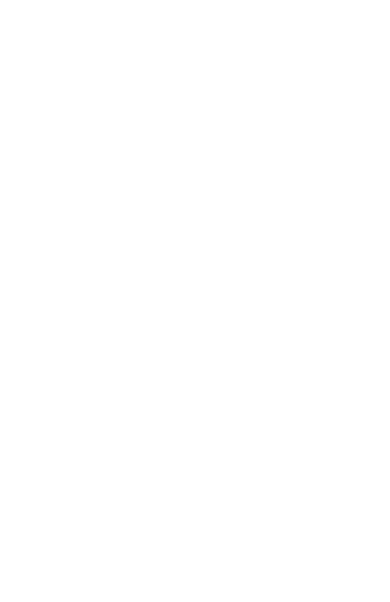
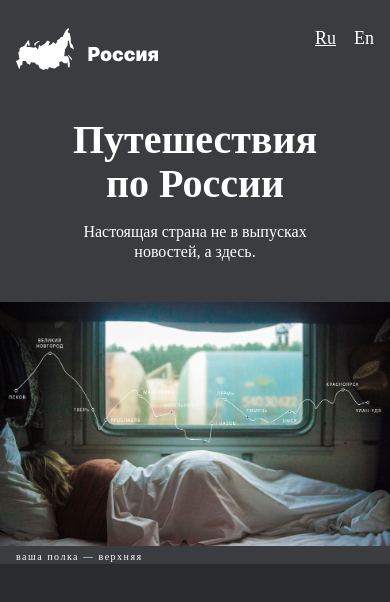
Before and after one commit to razumtsev/russian-travel-bms, a plain HTML site: page index.html in a window 390 px wide. Drawn offline with Linux system fonts and the light colour scheme.

Commit message:
header and lead are done

```diff
--- a/blocks/content/content.css
+++ b/blocks/content/content.css
@@ -1,3 +1,18 @@
 .content {
+  display: flex;
+  flex-direction: column;
+  align-items: center;
+  row-gap: 92px;
+}
 
+@media screen and (max-width: 1000px) {
+  .content {
+    row-gap: 88px;
+  }
 }
+
+@media screen and (max-width: 750px) {
+  .content {
+    row-gap: 64px;
+  }
+}
--- /dev/null
+++ b/blocks/header/__language/_is-active/header__language_is-active.css
@@ -0,0 +1,3 @@
+.header__language_is-active {
+  text-decoration: underline;
+}
--- /dev/null
+++ b/blocks/header/__language/header__language.css
@@ -0,0 +1,13 @@
+.header__language {
+  font-size: 24px;
+  font-weight: 400;
+  line-height: 28px;
+}
+
+@media screen and (max-width: 750px) {
+  .header__language {
+    font-size: 18px;
+    font-weight: 400;
+    line-height: 20px;
+  }
+}
--- /dev/null
+++ b/blocks/header/__languages/header__languages.css
@@ -0,0 +1,4 @@
+.header__languages {
+  display: flex;
+  column-gap: 18px;
+}
--- /dev/null
+++ b/blocks/header/__logo/header__logo.css
@@ -0,0 +1,11 @@
+.header__logo {
+  width: 176px;
+  height: 52px;
+}
+
+@media screen and (max-width: 750px) {
+  .header__logo {
+    width: 142px;
+    height: 42px;
+  }
+}
--- a/blocks/header/header.css
+++ b/blocks/header/header.css
@@ -1,3 +1,24 @@
 .header {
+  width: calc(100% - (48px * 2));
+  display: flex;
+  justify-content: space-between;
+  margin: 28px 0 56px;
+}
 
+@media screen and (max-width: 1200px) {
+  .header {
+    margin-bottom: 48px;
+  }
 }
+
+@media screen and (max-width: 1000px) {
+  .header {
+    width: calc(100% - (24px * 2));
+  }
+}
+
+@media screen and (max-width: 750px) {
+  .header {
+    width: calc(100% - (16px * 2));
+  }
+}
--- /dev/null
+++ b/blocks/lead/__caption/lead__caption.css
@@ -0,0 +1,19 @@
+.lead__caption {
+  font-size: 10px;
+  font-weight: 400;
+  line-height: 14px;
+  letter-spacing: 1.5px;
+  /* text-transform: uppercase; */
+}
+
+@media screen and (max-width: 1000px) {
+  .lead__caption {
+    margin-left: 24px;
+  }
+}
+
+@media screen and (max-width: 750px) {
+  .lead__caption {
+    margin-left: 16px;
+  }
+}
--- /dev/null
+++ b/blocks/lead/__figure/lead__figure.css
@@ -0,0 +1,16 @@
+.lead__figure {
+  margin: 64px 0 0 0;
+  max-width: 984px;
+}
+
+@media screen and (max-width: 1200px) {
+  .lead__figure {
+    margin-top: 56px;
+  }
+}
+
+@media screen and (max-width: 750px) {
+  .lead__figure {
+    margin-top: 40px;
+  }
+}
--- /dev/null
+++ b/blocks/lead/__image/lead__image.css
@@ -0,0 +1,3 @@
+.lead__image {
+  width: 100%;
+}
--- /dev/null
+++ b/blocks/lead/__subtitle/lead__subtitle.css
@@ -0,0 +1,17 @@
+.lead__subtitle {
+  font-size: 30px;
+  font-weight: 400;
+  line-height: 36px;
+  text-align: center;
+  max-width: 640px;
+  margin: 32px 0 0;
+}
+
+@media screen and (max-width: 750px) {
+  .lead__subtitle {
+    max-width: 288px;
+    font-size: 16px;
+    line-height: 20px;
+    margin-top: 16px;
+  }
+}
--- /dev/null
+++ b/blocks/lead/__title/lead__title.css
@@ -0,0 +1,16 @@
+.lead__title {
+  font-size: 96px;
+  font-weight: 900;
+  line-height: 100px;
+  text-align: center;
+  max-width: 720px;
+  margin: 0;
+}
+
+@media screen and (max-width: 750px) {
+  .lead__title {
+    max-width: 288px;
+    font-size: 40px;
+    line-height: 44px;
+  }
+}
--- /dev/null
+++ b/blocks/lead/lead.css
@@ -0,0 +1,12 @@
+.lead {
+  display: flex;
+  flex-direction: column;
+  align-items: center;
+  margin: 0 48px;
+}
+
+@media screen and (max-width: 1000px) {
+  .lead {
+    margin: 0;
+  }
+}
--- /dev/null
+++ b/blocks/list/list.css
@@ -0,0 +1,5 @@
+.list {
+  list-style: none;
+  margin: 0;
+  padding: 0;
+}
--- a/blocks/page/page.css
+++ b/blocks/page/page.css
@@ -1,3 +1,10 @@
 .page {
-
+  display: flex;
+  flex-direction: column;
+  align-items: center;
+  max-width: 1280px;
+  min-width: 320px;
+  margin: 0 auto;
+  /* ниже - временный цвета для разработки - удалить */
+  background: #3A3C3F;
 }
--- a/blocks/root/root.css
+++ b/blocks/root/root.css
@@ -1,3 +1,4 @@
 .root {
-
+  background: #2A2C2F;
+  color: #fff;
 }
--- a/index.html
+++ b/index.html
@@ -9,8 +9,23 @@
 </head>
 <body class="root">
   <div class="page">
-    <header class="header"></header>
-    <main class="content"></main>
+    <header class="header">
+      <img class="header__logo" src="./images/russia-logo.svg" alt="логотип сайта - контурное изображение территории и название страны - Россия">
+      <ul class="list header__languages">
+        <li class="header__language header__language_is-active">Ru</li>
+        <li class="header__language">En</li>
+      </ul>
+    </header>
+    <main class="content">
+      <section class="lead">
+        <h1 class="lead__title">Путешествия по России</h1>
+        <p class="lead__subtitle">Настоящая страна не в выпусках новостей, а здесь.</p>
+        <figure class="lead__figure">
+          <img class="lead__image" src="./images/lead-image.jpg" alt="девушка красиво спит на нижней боковой полке плацкарта">
+          <figcaption class="lead__caption">ваша полка — верхняя</figcaption>
+        </figure>
+      </section>
+    </main>
     <footer class="footer"></footer>
   </div>
 </body>
--- a/pages/index.css
+++ b/pages/index.css
@@ -1,7 +1,23 @@
 @import url(../vendor/normalize.css);
+
+@import url(../blocks/list/list.css);
 
 @import url(../blocks/root/root.css);
 @import url(../blocks/page/page.css);
+
 @import url(../blocks/header/header.css);
+@import url(../blocks/header/__logo/header__logo.css);
+@import url(../blocks/header/__languages/header__languages.css);
+@import url(../blocks/header/__language/header__language.css);
+@import url(../blocks/header/__language/_is-active/header__language_is-active.css);
+
 @import url(../blocks/content/content.css);
+
+@import url(../blocks/lead/lead.css);
+@import url(../blocks/lead/__title/lead__title.css);
+@import url(../blocks/lead/__subtitle/lead__subtitle.css);
+@import url(../blocks/lead/__figure/lead__figure.css);
+@import url(../blocks/lead/__image/lead__image.css);
+@import url(../blocks/lead/__caption/lead__caption.css);
+
 @import url(../blocks/footer/footer.css);
```
Also changed, not shown: images/lead-image.jpg (added), images/russia-logo.svg (added).
